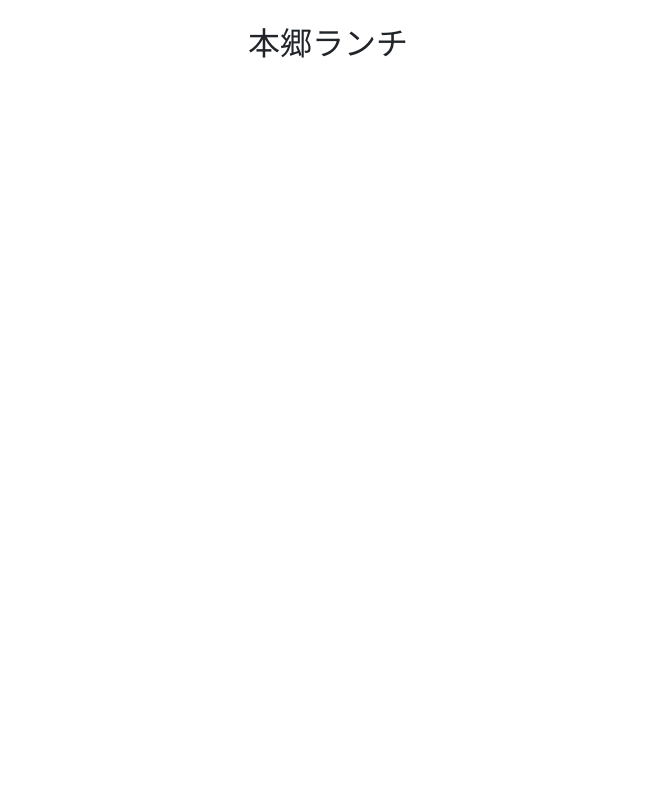
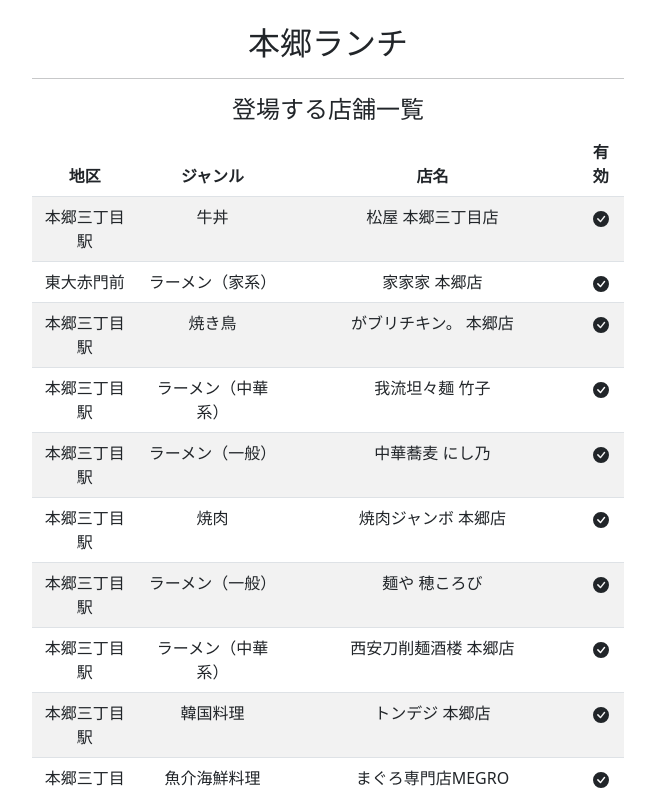
Before and after one commit to tani-cat/kasumigaseki-lunch, a React (Create React App) app: page /list in a window 1280 px wide. Before the commit this address had no page. Shown: the top 793 px of the page, without its empty margins (312-967 px from the left). Built offline with nearby package versions, Linux system fonts and the light colour scheme.

Commit message:
display function of target lunch

```diff
--- a/package.json
+++ b/package.json
@@ -1,6 +1,6 @@
 {
   "name": "hongo-lunch",
-  "version": "0.3.1",
+  "version": "0.4.0",
   "description": "suggest your lunch in Hongo area (Bunkyo, Tokyo)",
   "private": true,
   "homepage": "https://tani-cat.github.io/hongo-lunch/",
@@ -12,6 +12,7 @@
     "react": "^18.2.0",
     "react-bootstrap": "^2.7.2",
     "react-dom": "^18.2.0",
+    "react-icons": "^4.8.0",
     "react-router-dom": "^6.8.2",
     "react-scripts": "5.0.1",
     "web-vitals": "^2.1.4",
--- a/src/App.js
+++ b/src/App.js
@@ -6,12 +6,10 @@
 
 import { PageHome } from './components/page-home';
 import { PageResult } from './components/page-result';
+import { PageList } from './components/page-list';
 import { PageUpdate } from './components/page-update';
 import { ScrollTop } from './components/util-scroll';
 
-const Title = React.memo(() => {
-  return <h2 className="mb-3">本郷ランチ</h2>;
-})
 
 export const App = () => {
   const [result, setResult] = useState("");
@@ -20,12 +18,14 @@
     <BrowserRouter basename={process.env.PUBLIC_URL}>
       <ScrollTop />
       <Container className="p-4 col-md-8 col-lg-6 text-center">
-        <Title />
         <Routes>
           <Route path="/" element={<PageHome setResult={setResult} />} />
           <Route path="/result" element={result ? <PageResult result={result} /> : <PageHome setResult={setResult} />} />
+          <Route path="/list" element={<PageList />} />
           <Route path="/update" element={<PageUpdate />} />
         </Routes>
+        <br />
+        <div>本郷ランチ ver. {process.env.REACT_APP_VERSION}</div>
       </Container>
     </BrowserRouter >
   );
--- a/src/components/page-home.js
+++ b/src/components/page-home.js
@@ -1,13 +1,16 @@
-import { useState } from 'react';
+import { useState } from "react";
+import { Button, Col, Row } from "react-bootstrap";
+import { FaGithub } from "react-icons/fa";
 
-import { Button } from 'react-bootstrap';
-import { FilterCard } from './util-filter';
+import { FilterCard } from "./util-filter";
 import { Link, useNavigate } from "react-router-dom";
 
+import { PageHeader } from "./util-content";
 
 import District from "../data/district.json";
 import Genre from "../data/genre.json";
 import Place from "../data/place.json";
+
 
 const eventTrack = (result) => {
   if (!window.gtag) return
@@ -16,9 +19,9 @@
   });
 }
 
-
 export const PageHome = ({ setResult }) => {
   const navigate = useNavigate();
+  // districts, genres の初期値はすべて true にセットしておく
   const [districts, setDistricts] = useState(District.district.reduce((res, item) => {
     res[item.key] = true;
     return res;
@@ -55,14 +58,37 @@
 
   return (
     <>
+      <PageHeader />
+      <div>
+        <small className="text-muted">本郷近辺のお店からあなたの今日のランチを選びます</small>
+      </div>
+      <br />
       <Button variant="primary" onClick={passResult}>今日のランチを決定！</Button>
       <hr />
       <FilterCard name="地区" target={District.district} states={districts} setStates={setDistricts} />
       <br />
       <FilterCard name="ジャンル" target={Genre.genre} states={genres} setStates={setGenres} />
       <hr />
-      <div>ver. {process.env.REACT_APP_VERSION} (<Link to="/update">アップデート履歴</Link>)</div>
-      <div><a href="https://www.github.com/tani-cat/hongo-lunch">GitHub</a></div>
+      <h3>More Information</h3>
+      <Row className="row-cols-auto justify-content-center">
+        <Col>
+          <Link to="/list">
+            <Button variant="outline-success">
+              登場する店舗一覧
+            </Button>
+          </Link>
+        </Col>
+        <Col>
+          <a href="https://www.github.com/tani-cat/hongo-lunch" target="_blank" rel="noreferrer">
+            <Button variant="outline-dark"><FaGithub />Contribute</Button>
+          </a>
+        </Col>
+        <Col>
+          <Link to="/update">
+            <Button variant="outline-danger">アップデート履歴</Button>
+          </Link>
+        </Col>
+      </Row>
     </>
   )
 }
--- /dev/null
+++ b/src/components/page-list.js
@@ -0,0 +1,56 @@
+import { Table } from "react-bootstrap";
+import { BsCheckCircleFill, BsCircle } from "react-icons/bs";
+
+import { BackToTop, PageHeader } from "./util-content";
+
+
+import District from "../data/district.json";
+import Genre from "../data/genre.json";
+import Place from "../data/place.json";
+
+
+export const PageList = () => {
+  const districtDict = District.district.reduce(
+    (obj, item) => ({ ...obj, [item.key]: item.name }), {}
+  );
+  const genreDict = Genre.genre.reduce(
+    (obj, item) => ({ ...obj, [item.key]: item.name }), {}
+  );
+  const tbody = Place.place.map(item => {
+    return (
+      <tr>
+        {/* <td>{item.key}</td> */}
+        <td>{districtDict[item.district]}</td>
+        <td>{genreDict[item.genre]}</td>
+        <td>{item.display_name}</td>
+        <td>{item.state ? <BsCheckCircleFill /> : <BsCircle />}</td>
+      </tr>
+    );
+  });
+
+  return (
+    <>
+      <PageHeader />
+      <hr />
+      <h4>登場する店舗一覧</h4>
+      <div>
+        <small class="text-muted"></small>
+      </div>
+      <Table hover striped>
+        <thead>
+          <tr>
+            {/* <th>No.</th> */}
+            <th>地区</th>
+            <th>ジャンル</th>
+            <th>店名</th>
+            <th>有効</th>
+          </tr>
+        </thead>
+        <tbody>
+          {tbody}
+        </tbody>
+      </Table>
+      <BackToTop />
+    </>
+  )
+}
--- a/src/components/page-result.js
+++ b/src/components/page-result.js
@@ -1,5 +1,7 @@
 import { Card, Button, Row, Col } from "react-bootstrap";
 import { useNavigate } from "react-router-dom";
+
+import { PageHeader } from "./util-content";
 
 
 export const PageResult = ({ result }) => {
@@ -7,6 +9,7 @@
 
   return (
     <>
+      <PageHeader />
       <Card className="mb-3">
         <Card.Body>
           <Card.Title>本日のランチ結果</Card.Title>
@@ -23,7 +26,9 @@
           </Row>
         </Card.Body>
       </Card>
-      <Button variant="secondary" onClick={() => navigate("/")}>もう一度選ぶ</Button>
+      <div>
+        <Button variant="secondary" onClick={() => navigate("/")}>もう一度選ぶ</Button>
+      </div>
     </>
   )
 }
--- a/src/components/page-update.js
+++ b/src/components/page-update.js
@@ -1,5 +1,6 @@
-import { Card, Button } from "react-bootstrap";
-import { useNavigate } from "react-router-dom";
+import { Card } from "react-bootstrap";
+
+import { BackToTop, PageHeader } from "./util-content";
 
 import Update from "../data/update.json";
 
@@ -24,11 +25,12 @@
 
 
 export const PageUpdate = () => {
-  const navigate = useNavigate();
   const targetUpdate = Update.update.slice(0, 10);
 
   return (
     <>
+      <PageHeader />
+      <hr />
       <h4>アップデート履歴</h4>
       <div className="text-start">
         {targetUpdate.map((update, index) => {
@@ -37,7 +39,7 @@
           )
         })}
       </div>
-      <Button variant="secondary" onClick={() => navigate("/")}>トップページに戻る</Button>
+      <BackToTop />
     </>
   )
 }
--- /dev/null
+++ b/src/components/util-content.js
@@ -0,0 +1,26 @@
+
+import React from 'react';
+import { Link, useNavigate } from "react-router-dom";
+
+import { Button } from 'react-bootstrap';
+
+
+export const PageHeader = () => {
+  return (
+    <>
+      <Link to="/" className="text-reset text-decoration-none">
+        <h2 className="mb-3">本郷ランチ</h2>
+      </Link>
+    </>
+  );
+}
+
+
+export const BackToTop = () => {
+  const navigate = useNavigate();
+  return (
+    <div>
+      <Button variant="secondary" onClick={() => navigate("/")}>トップページに戻る</Button>
+    </div>
+  );
+}
--- a/src/data/place.json
+++ b/src/data/place.json
@@ -211,11 +211,11 @@
     },
     {
       "key": "27",
-      "display_name": "蓬渓閣",
+      "display_name": "（閉店）蓬渓閣",
       "search_name": "蓬渓閣 本郷",
       "genre": "china",
       "district": "hon3",
-      "state": true
+      "state": false
     },
     {
       "key": "28",
@@ -712,6 +712,14 @@
       "genre": "udon",
       "district": "yayoi",
       "state": true
+    },
+    {
+      "key": "90",
+      "display_name": "Cafe A gli 101 (東大構内)",
+      "search_name": "カフェ アグリ ワンオーワン",
+      "genre": "bento",
+      "district": "yayoi",
+      "state": true
     }
   ]
 }
--- a/src/data/update.json
+++ b/src/data/update.json
@@ -1,5 +1,14 @@
 {
   "update": [
+    {
+      "ver": "0.4.0",
+      "summary": "登場店舗の一覧をサイト上で表示",
+      "date": "2023/05/10",
+      "description": [
+        "登場店舗の一覧ページを追加",
+        "画面UIの更新"
+      ]
+    },
     {
       "ver": "0.3.1",
       "summary": "アクセス解析用スクリプトの埋め込み",
```
Also changed, not shown: 1 other file (tests, documents, lock files or other folders).
